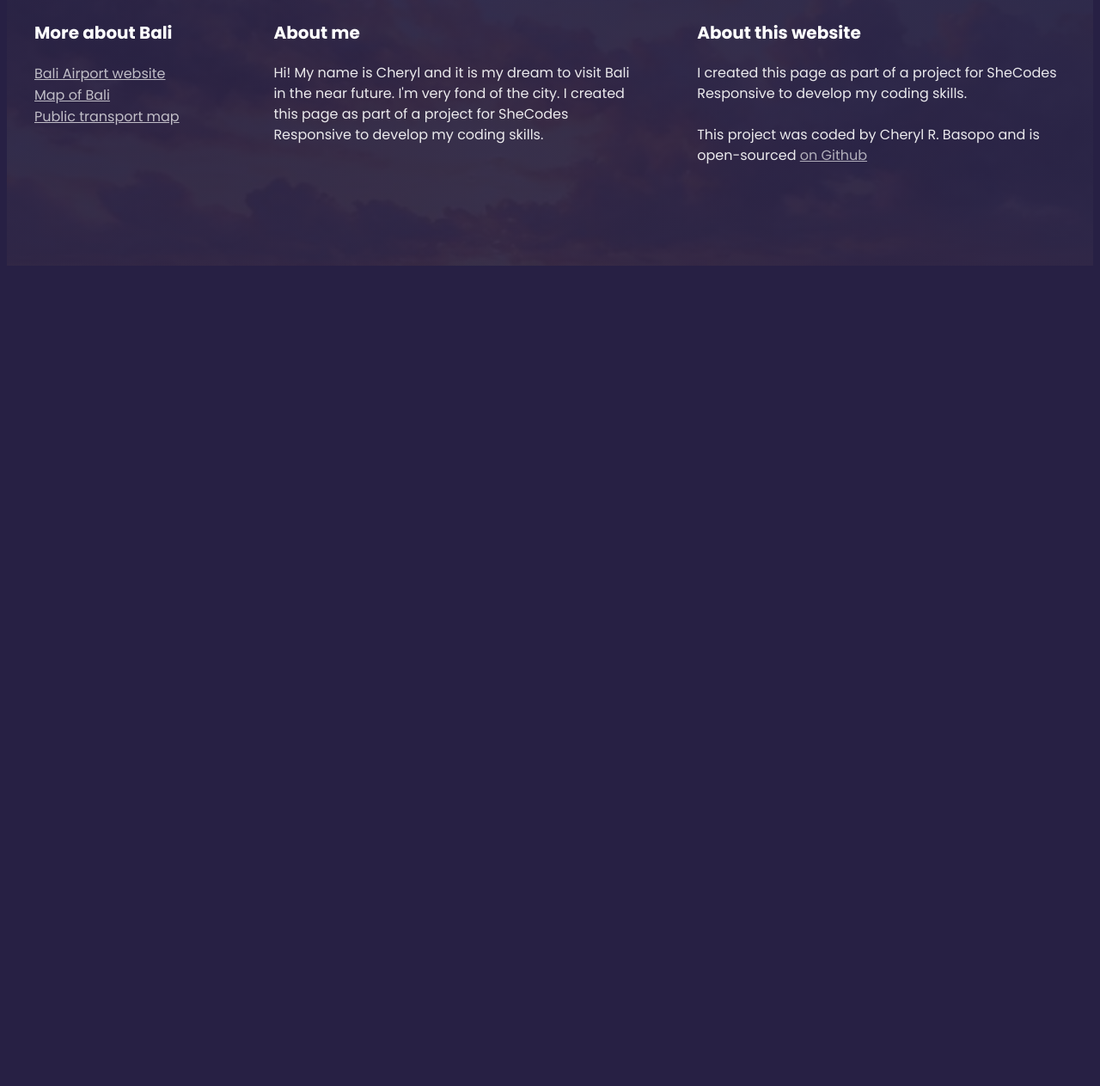
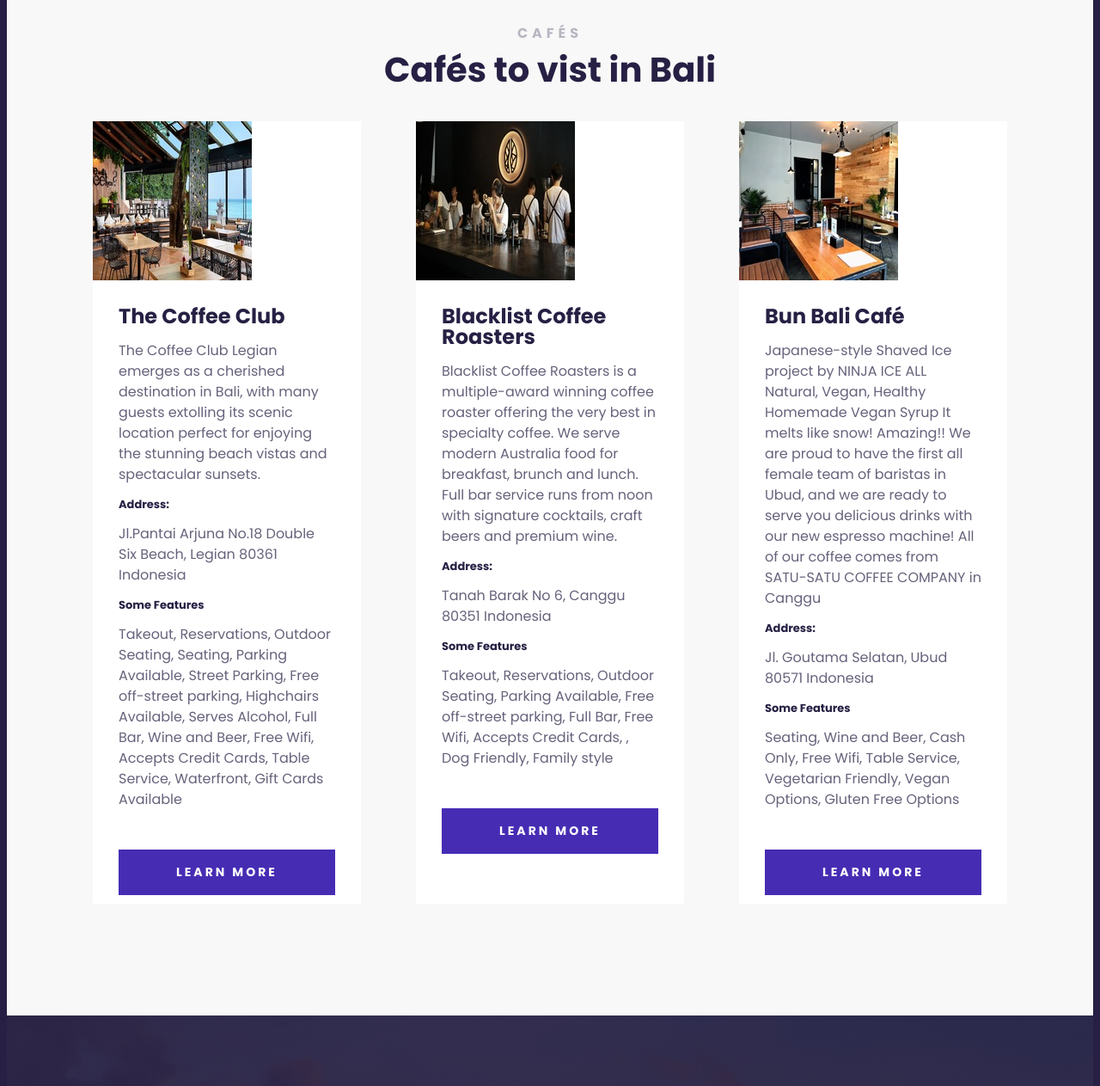
Before and after one commit to crbasopo/bali-travel-project, a plain HTML site: page index.html in a window 1280 px wide. Shown: the part 1534-2797 px from the top of the page at 86% size. Before the commit the page ends 1851 px from the top, so only its background shows below. Drawn offline with Linux system fonts and the light colour scheme.

Commit message:
Added 3 cards to the landing page

```diff
--- a/index.html
+++ b/index.html
@@ -23,35 +23,152 @@
       <main>
         <section class="grid grid-2-columns">
           <div>
-        <img src="images/bali-pura-lempuyang-tempel-.jpg" alt="Bali Building" class="img-responsive">
+            <img
+              src="images/bali-pura-lempuyang-tempel-.jpg"
+              alt="Bali Building"
+              class="img-responsive"
+            />
           </div>
           <div>
             <h2>Why Bali?</h2>
             <h3>Bali</h3>
             <p>
               Indonesia is a country of thousands of islands and while Bali is
-          considered an island, it's also a province with a few smaller islands
-          in its territory.. Bali's waters are
-          teeming with marine life with at least 2,000 species of fish and other
-          creatures including coral reefs, dolphins, turtles and much more. This
-          is due to the fact that Bali sits in the centre of the Coral Triangle,
-          the world's centre of marine biodiversity, also dubbed "the Amazon of
-          the seas".
+              considered an island, it's also a province with a few smaller
+              islands in its territory.. Bali's waters are teeming with marine
+              life with at least 2,000 species of fish and other creatures
+              including coral reefs, dolphins, turtles and much more. This is
+              due to the fact that Bali sits in the centre of the Coral
+              Triangle, the world's centre of marine biodiversity, also dubbed
+              "the Amazon of the seas".
             </p>
             <p>
               Bali has two active volcanoes; Mount Batur standing at over 1,700
               metres tall and Mount Agung which is 3,000 metres tall. Hiking up
-          these mountains will give you a stunning view of the island that no
-          Bali souvenir can replace. Besides white beaches, Bali has multiple
-          beaches with black sand as well. Thanks to the island's two active
-          volcanoes, you can have a one-of-a-kind experience at black sand
-          volcanic beaches such as Lovina and Amed Beach during your Bali trip.
+              these mountains will give you a stunning view of the island that
+              no Bali souvenir can replace. Besides white beaches, Bali has
+              multiple beaches with black sand as well. Thanks to the island's
+              two active volcanoes, you can have a one-of-a-kind experience at
+              black sand volcanic beaches such as Lovina and Amed Beach during
+              your trip.
             </p>
           </div>
         </section>
+        <section class="secondary">
+          <h2 class="text-center">Cafés</h2>
+          <h3 class="text-center">Cafés to vist in Bali</h3>
+
+          <div class="grid grid-3-columns">
+            <div class="card">
+              <div class="card-header">
+                <img
+                  src="images/coffee-club.jpg"
+                  alt=""
+                  class="img-responsive"
+                />
+              </div>
+
+              <div class="card-body">
+                <h4>The Coffee Club</h4>
+                <p>
+                  The Coffee Club Legian emerges as a cherished destination in
+                  Bali, with many guests extolling its scenic location perfect
+                  for enjoying the stunning beach vistas and spectacular
+                  sunsets.
+                </p>
+                <h5>Address:</h5>
+                <p>
+                  Jl.Pantai Arjuna No.18 Double Six Beach, Legian 80361
+                  Indonesia
+                </p>
+                <h5>Some Features</h5>
+                <p>
+                  Takeout, Reservations, Outdoor Seating, Seating, Parking
+                  Available, Street Parking, Free off-street parking, Highchairs
+                  Available, Serves Alcohol, Full Bar, Wine and Beer, Free Wifi,
+                  Accepts Credit Cards, Table Service, Waterfront, Gift Cards
+                  Available
+                </p>
+              </div>
+              <div class="card-footer">
+                <a
+                  href="https://www.facebook.com/thecoffeeclublegian/"
+                  class="btn"
+                  target="_blank"
+                  >Learn more</a
+                >
+              </div>
+            </div>
+             <div class="card">
+              <div class="card-header">
+                <img
+                  src="images/blacklist-cafe.jpg"
+                  alt=""
+                  class="img-responsive"
+                />
+              </div>
+
+              <div class="card-body">
+                <h4>Blacklist Coffee Roasters</h4>
+                <p>
+                  Blacklist Coffee Roasters is a multiple-award winning coffee roaster offering the very best in specialty coffee. We serve modern Australia food for breakfast, brunch and lunch. Full bar service runs from noon with signature cocktails, craft beers and premium wine.
+                </p>
+                <h5>Address:</h5>
+                <p>
+                  Tanah Barak No 6, Canggu 80351 Indonesia
+                </p>
+                <h5>Some Features</h5>
+                <p>
+                  Takeout, Reservations, Outdoor Seating, Parking Available, Free off-street parking, Full Bar, Free Wifi, Accepts Credit Cards, , Dog Friendly, Family style
+                </p>
+              </div>
+              <div class="card-footer">
+                <a
+                  href="https://blacklistcoffee.co.id/"
+                  class="btn"
+                  target="_blank"
+                  >Learn more</a
+                >
+              </div>
+            </div>
+             <div class="card">
+              <div class="card-header">
+                <img
+                  src="images/bun-bali-cafe.jpg"
+                  alt=""
+                  class="img-responsive"
+                />
+              </div>
+
+              <div class="card-body">
+                <h4>Bun Bali Café</h4>
+                <p>
+                  Japanese-style Shaved Ice project by NINJA ICE ALL Natural, Vegan, Healthy Homemade Vegan Syrup It melts like snow! Amazing!! We are proud to have the first all female team of baristas in Ubud, and we are ready to serve you delicious drinks with our new espresso machine! All of our coffee comes from SATU-SATU COFFEE COMPANY in Canggu
+                </p>
+                <h5>Address:</h5>
+                <p>
+                 Jl. Goutama Selatan, Ubud 80571 Indonesia
+                </p>
+                <h5>Some Features</h5>
+                <p>
+                  Seating, Wine and Beer, Cash Only, Free Wifi, Table Service, Vegetarian Friendly, Vegan Options, Gluten Free Options
+                </p>
+              </div>
+              <div class="card-footer">
+                <a
+                  href="https://bunbalicafe.com/"
+                  class="btn"
+                  target="_blank"
+                  >Learn more</a
+                >
+              </div>
+            </div>
+          </div>
+
+        </section>
       </main>
       <footer>
-        <section class="grid grid-3-columns">
+        <section class="grid grid-3-columns-with-first-narrow">
           <div>
             <h3>More about Bali</h3>
             <ul>
--- a/src/style.css
+++ b/src/style.css
@@ -8,6 +8,10 @@ body {
   margin: 0 auto;
 }
 
+.text-center {
+    text-align: center;
+}
+
 .grid {
   display: grid;
   grid-gap: 64px;
@@ -15,6 +19,7 @@ body {
 
 .img-responsive {
   max-width: 100%;
+  display: block;
 }
 
 .grid-2-columns {
@@ -22,17 +27,55 @@ grid-template-columns: 1fr 1fr;
 }
 
 .grid-3-columns {
+    grid-template-columns: 1fr 1fr 1fr;
+}
+
+.grid-3-columns-with-first-narrow {
   grid-template-columns: 1fr 2fr 2fr;
 }
 
+.card {
+    background: white;
+    margin: 30px 0;
+}
+
+.card-body {
+    padding: 30px;
+}
+
+.card-footer {
+    padding: 0 30px 10px;
+}
+
+.btn {
+    display: block;
+    color: white;
+    font-weight: 700;
+    font-size: 14px;
+    line-height: 1.5;
+    text-align: center;
+    letter-spacing: 3px;
+    text-transform: uppercase;
+    padding: 16px;
+    background-color: #462cb3;
+    text-decoration: none;
+}
+
+
+
 section {
-    max-width: 1200px;
+  max-width: 100%;
   margin: 0 auto;
-    padding: 100px 0;
+  padding: 100px;
+}
+
+section.secondary {
+  background: #f8f8f8;
 }
 
 header {
-    background-image: linear-gradient(rgba(0, 0, 0, 0.6), rgba(0, 0, 0, 0.6)), url("../images/background.jpg");
+  background-image: linear-gradient(rgba(0, 0, 0, 0.6), rgba(0, 0, 0, 0.6)),
+    url("../images/background.jpg");
   background-repeat: no-repeat;
   background-size: cover;
   color: white;
@@ -74,7 +117,6 @@ header a {
   text-decoration: none;
   text-transform: uppercase;
   background-color: white;
-
 }
 
 main {
@@ -100,6 +142,22 @@ main h3 {
   margin: 0;
 }
 
+main h4 {
+    font-weight: 700;
+    font-size: 24px;
+    line-height: 1;
+    color: #272044;
+    margin: 0;
+}
+
+main h5 {
+    font-weight: 700;
+    font-size: 13px;
+    line-height: 1;
+    color: #272044;
+    margin: 0;
+}
+
 main p {
   font-style: normal;
   font-weight: 400;
@@ -111,10 +169,13 @@ main p {
 
 footer {
   color: white;
-    background-image: linear-gradient(rgba(39, 32, 68, 0.9), rgba(39, 32, 68, 0.9)),url(../images/bali-footer.jpg);
+  background-image: linear-gradient(
+      rgba(39, 32, 68, 0.9),
+      rgba(39, 32, 68, 0.9)
+    ),
+    url(../images/bali-footer.jpg);
   background-repeat: no-repeat;
   background-size: cover;
-
 }
 
 footer h3 {
@@ -170,5 +231,4 @@ footer a {
   section {
     padding: 30px;
   }
-
 }
```
Also changed, not shown: images/blacklist-cafe.jpg (added), images/bun-bali-cafe.jpg (added), images/coffee-club.jpg (added). Lines whose indentation alone changed are shown as unchanged.
